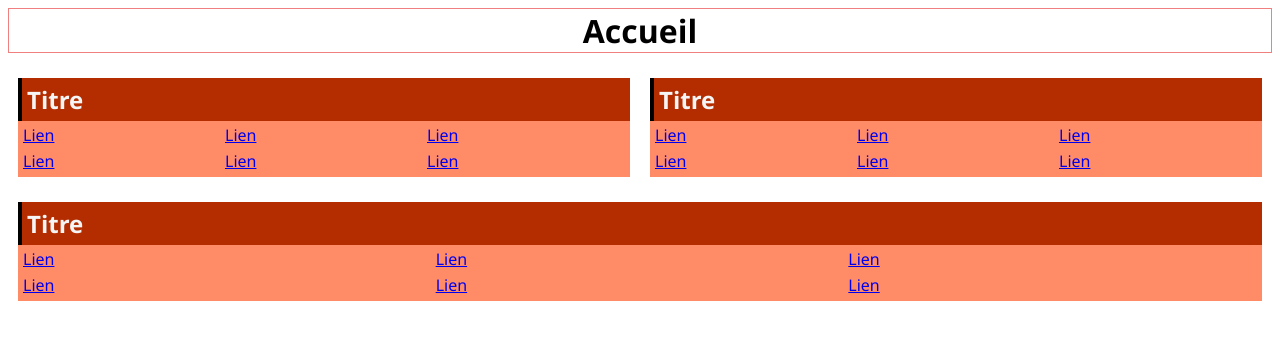
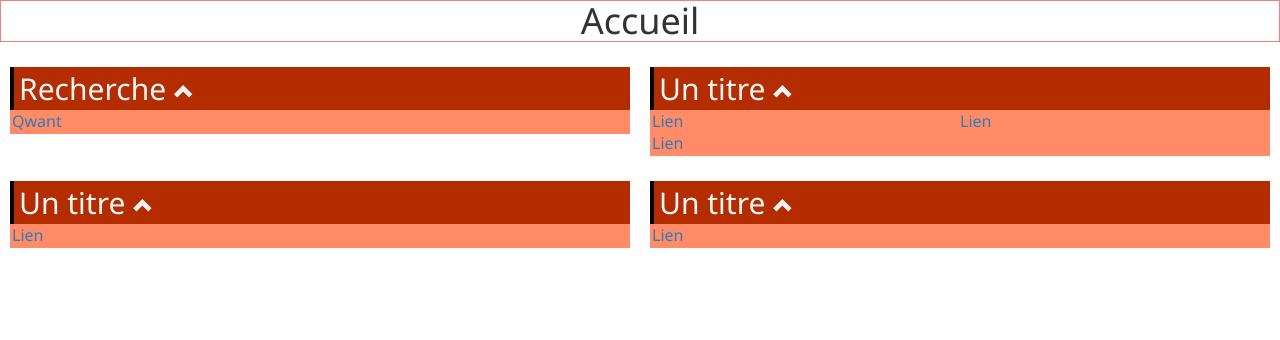
Before and after one commit to ObscureAngel/welcome_page, a plain HTML site: page index.html in a window 1280 px wide. Drawn offline with nearby package versions, Linux system fonts and the light colour scheme.

Commit message:
Ajout de la génération HTML
Correction CSS et ajout de la génération dynamique (JS) de code HTML à partir d'une structure XML

```diff
--- a/index.css
+++ b/index.css
@@ -25,6 +25,7 @@
     padding-left: 2px;
     padding-bottom: 2px;
     padding-right: 2px;
+    height: max-content;
 }
 
 .link-container > .title-container > h2 {
@@ -38,6 +39,7 @@
     background-color: #b32d00;
     color: whitesmoke;
     border-left: black 4px solid;
+    vertical-align: middle !important;
 }
 
 .link-container {
@@ -50,3 +52,7 @@
 .div-row {
     display: flex;
 }
+
+.title-container > h2 > span {
+    font-size: 20px;
+}
--- a/index.html
+++ b/index.html
@@ -1,119 +1,40 @@
 <html lang="fr"></html>
 <head>
+    <link rel="stylesheet" href="https://maxcdn.bootstrapcdn.com/bootstrap/3.3.7/css/bootstrap.min.css" integrity="sha384-BVYiiSIFeK1dGmJRAkycuHAHRg32OmUcww7on3RYdg4Va+PmSTsz/K68vbdEjh4u" crossorigin="anonymous">
     <link rel="stylesheet" type="text/css" href="index.css">
+    <script src="https://code.jquery.com/jquery-3.4.1.min.js" integrity="sha256-CSXorXvZcTkaix6Yvo6HppcZGetbYMGWSFlBw8HfCJo=" crossorigin="anonymous"></script>
+    <script src="index.js"></script>
+    <script type="text/javascript">
+        $.ajax({
+            method: "GET",
+            url: "liens.xml",
+            datatype: "xml",
+            error: function(jqXHR, textStatus, errorThrown) {
+                console.log('Error: ' + errorThrown);
+            },
+            success: function(xml) {
+                var fs_contenuHtml = '';
+                var fa_categories = Array.from(xml.getElementsByTagName("categories")[0].children);
+                fs_contenuHtml += fct_getContenuHtmlCategorie(fa_categories);
+                //console.log(fa_categories);
+
+                console.log(fs_contenuHtml);
+                document.getElementById('xml-content').innerHTML = fs_contenuHtml;
+            }
+        });
+    </script>
     <title>Accueil</title>
 </head>
 <body>
     <!-- Conteneur général de la page -->
     <div class="body-container">
-        <!-- #region Titre de la page -->
+        <!-- Titre de la page -->
         <div class="head-container">
             <h1>Accueil</h1>
         </div>
-        <!-- #endregion -->
-        <!-- Copier la classe div-row pour créer une nouvelle ligne -->
-        <div class="div-row">
-            <!-- #region Conteneur de liens (à copier pour créer un nouveau conteneur) -->
-            <div class="link-container link-visible">
-                <div class="title-container">
-                    <h2>Titre</h2>
-                </div>
-                <div class="content">
-                    <table>
-                        <tr>
-                            <td>
-                                <a href="#" target="_blank">Lien</a>
-                            </td>
-                            <td>
-                                <a href="#" target="_blank">Lien</a>
-                            </td>
-                            <td>
-                                <a href="#" target="_blank">Lien</a>
-                            </td>
-                        </tr>
-                        <tr>
-                            <td>
-                                <a href="#" target="_blank">Lien</a>
-                            </td>
-                            <td>
-                                <a href="#" target="_blank">Lien</a>
-                            </td>
-                            <td>
-                                <a href="#" target="_blank">Lien</a>
-                            </td>
-                        </tr>
-                    </table>
-                </div>
-            </div>
-            <!-- #endregion -->
-            <!-- #region Conteneur de liens -->
-            <div class="link-container link-visible">
-                <div class="title-container">
-                    <h2>Titre</h2>
-                </div>
-                <div class="content">
-                    <table>
-                        <tr>
-                            <td>
-                                <a href="#" target="_blank">Lien</a>
-                            </td>
-                            <td>
-                                <a href="#" target="_blank">Lien</a>
-                            </td>
-                            <td>
-                                <a href="#" target="_blank">Lien</a>
-                            </td>
-                        </tr>
-                        <tr>
-                            <td>
-                                <a href="#" target="_blank">Lien</a>
-                            </td>
-                            <td>
-                                <a href="#" target="_blank">Lien</a>
-                            </td>
-                            <td>
-                                <a href="#" target="_blank">Lien</a>
-                            </td>
-                        </tr>
-                    </table>
-                </div>
-            </div>
-            <!-- #endregion -->
-        </div>
-        <div class="div-row">
-            <!-- #region Conteneur de liens -->
-            <div class="link-container link-visible">
-                <div class="title-container">
-                    <h2>Titre</h2>
-                </div>
-                <div class="content">
-                    <table>
-                        <tr>
-                            <td>
-                                <a href="#" target="_blank">Lien</a>
-                            </td>
-                            <td>
-                                <a href="#" target="_blank">Lien</a>
-                            </td>
-                            <td>
-                                <a href="#" target="_blank">Lien</a>
-                            </td>
-                        </tr>
-                        <tr>
-                            <td>
-                                <a href="#" target="_blank">Lien</a>
-                            </td>
-                            <td>
-                                <a href="#" target="_blank">Lien</a>
-                            </td>
-                            <td>
-                                <a href="#" target="_blank">Lien</a>
-                            </td>
-                        </tr>
-                    </table>
-                </div>
-            </div>
-            <!-- #endregion -->
+
+        <div id="xml-content">
+
         </div>
     </div>
 </body>
--- /dev/null
+++ b/index.js
@@ -0,0 +1,78 @@
+var fs_contenuHtml = '';
+
+function fct_afficherMasquerCategorie(po_element) {
+    if ($(po_element).hasClass("glyphicon-chevron-down")) {
+        $(po_element).removeClass("glyphicon-chevron-down");
+        $(po_element).addClass("glyphicon-chevron-up");
+
+        $(po_element).parents("div.link-container").removeClass("link-hidden");
+        $(po_element).parents("div.link-container").addClass("link-visible");
+    }
+    else {
+        $(po_element).removeClass("glyphicon-chevron-up");
+        $(po_element).addClass("glyphicon-chevron-down");
+
+        $(po_element).parents("div.link-container").removeClass("link-visible");
+        $(po_element).parents("div.link-container").addClass("link-hidden");
+    }
+}
+
+function fct_getContenuHtmlCategorie(pa_categories) {
+    var fi_indexLigne = -1;
+
+    pa_categories.forEach(po_categorie => {
+        if (po_categorie.attributes[1].value != fi_indexLigne) {
+            if (po_categorie.attributes[1].value != 0) {
+                fs_contenuHtml += '\n</div>';
+            }
+
+            fs_contenuHtml += '\n<div class="div-row">';
+            fi_indexLigne = po_categorie.attributes[1].value;
+        }
+
+        fs_contenuHtml += '\n<div class="link-container link-visible">';
+
+        fs_contenuHtml += '\n<div class="title-container">';
+        fs_contenuHtml += '\n<h2>' + po_categorie.attributes[0].value + ' <span class="glyphicon glyphicon-chevron-up" onclick="fct_afficherMasquerCategorie(this)"></span></h2>';
+        fs_contenuHtml += '\n</div>';
+
+        fs_contenuHtml += '\n<div class="content">';
+        fs_contenuHtml += '\n<table>';
+        var fa_liens = Array.from(po_categorie.getElementsByTagName("liens")[0].children);
+        fct_getContenuHtmlLien(fa_liens);
+        fs_contenuHtml += '\n</tr>';
+        fs_contenuHtml += '\n</table>';
+        fs_contenuHtml += '\n</div>';
+
+        fs_contenuHtml += '\n</div>';
+    });
+
+    if (fi_indexLigne != -1) {
+        fs_contenuHtml += '\n</div>';
+    }
+
+    return fs_contenuHtml;
+}
+
+function fct_getContenuHtmlLien(pa_liens) {
+    var fi_indexLigne = -1;
+
+    pa_liens.forEach(po_lien => {
+        if (po_lien.attributes[0].value != fi_indexLigne) {
+            if (po_lien.attributes[0].value != 0) {
+                fs_contenuHtml += '\n</tr>';
+            }
+
+            fs_contenuHtml += '\n<tr>';
+            fi_indexLigne = po_lien.attributes[0].value;
+        }
+
+        fs_contenuHtml += '\n<td>';
+        fs_contenuHtml += '\n<a href="' + po_lien.children[0].innerHTML + '" target="_blank" title="' + po_lien.children[2].innerHTML + '">' + po_lien.children[1].innerHTML + '</a>';
+        fs_contenuHtml += '\n</td>';
+    });
+
+    if (fi_indexLigne != -1) {
+        fs_contenuHtml += '\n</tr>';
+    }
+}
--- /dev/null
+++ b/liens.xml
@@ -0,0 +1,49 @@
+<?xml version="1.0" encoding="UTF-8"?>
+<categories>
+    <categorie titre="Recherche" ligne="0">
+        <liens>
+            <lien ligne="0">
+                <url>https://www.qwant.com</url>
+                <titre>Qwant</titre>
+                <description>Moteur de recherche</description>
+            </lien>
+        </liens>
+    </categorie>
+    <categorie titre="Un titre" ligne="0">
+        <liens>
+            <lien ligne="0">
+                <url>#</url>
+                <titre>Lien</titre>
+                <description>Une description</description>
+            </lien>
+            <lien ligne="0">
+                <url>#</url>
+                <titre>Lien</titre>
+                <description>Une description</description>
+            </lien>
+            <lien ligne="1">
+                <url>#</url>
+                <titre>Lien</titre>
+                <description>Une description</description>
+            </lien>
+        </liens>
+    </categorie>
+    <categorie titre="Un titre" ligne="1">
+        <liens>
+            <lien ligne="0">
+                <url>#</url>
+                <titre>Lien</titre>
+                <description>Une description</description>
+            </lien>
+        </liens>
+    </categorie>
+    <categorie titre="Un titre" ligne="1">
+        <liens>
+            <lien ligne="0">
+                <url>#</url>
+                <titre>Lien</titre>
+                <description>Une description</description>
+            </lien>
+        </liens>
+    </categorie>
+</categories>
```
